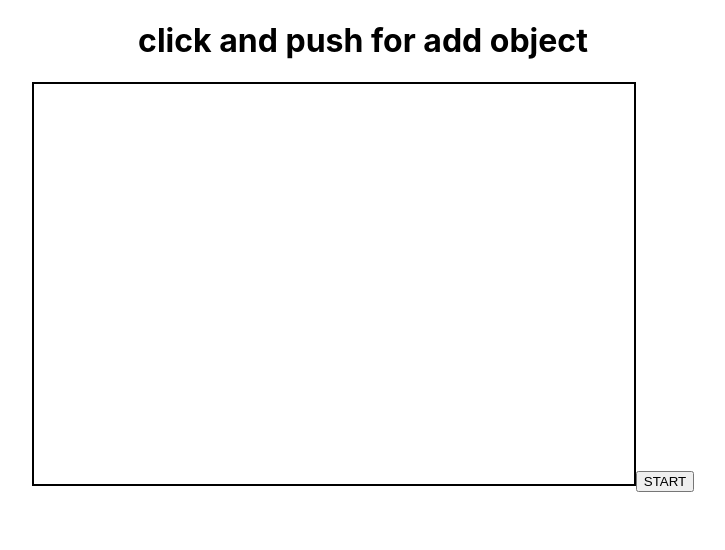
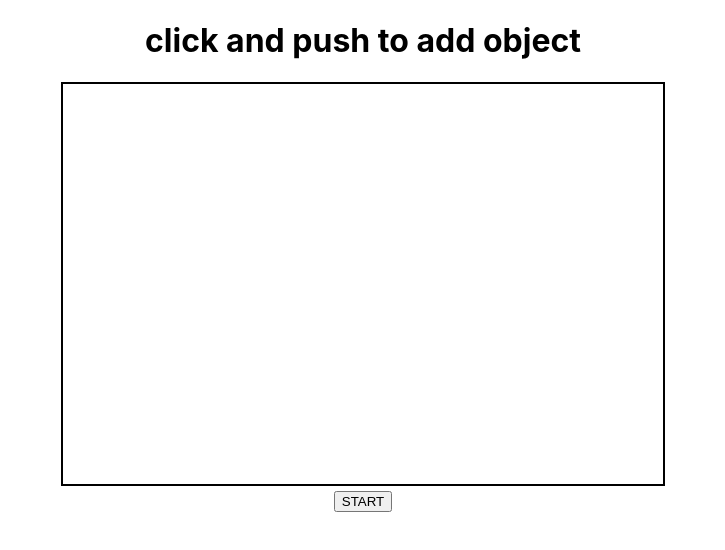
Before and after one commit to bazylevnik0/mlh0923, a React (Create React App) app in the folder gravity-simulation/: page / in a window 1280 px wide. Shown: the top 550 px of the page, without its empty margins (277-1002 px from the left). Built offline with nearby package versions, Linux system fonts and the light colour scheme.

Commit message:
add ui basic functional

```diff
--- a/gravity-simulation/src/App.js
+++ b/gravity-simulation/src/App.js
@@ -1,14 +1,39 @@
 //import logo from "./logo.svg";
 import "./App.css";
+import { useState } from "react";
 
 function App() {
-  return (
+  //create "global" var for calling the canvas object in different functions
+  var canvas = undefined;
+  //and setting the getting of the canvas from document after loading/render
+  window.addEventListener("load", (event) => {
+    console.log("window is fully loaded");
+    canvas = document.querySelector("canvas");
+    //set mouse listeners for canvas
+    canvas.addEventListener("mousedown", mouseDownCanvas);
+    canvas.addEventListener("mouseup", mouseUpCanvas);
+  });
+  //prepare render object
+  const renderApp = (
     <div className="App">
-      <h1>click and push for add object</h1>
-      <canvas id="canvas"></canvas>
-      <button>START</button>
+      <h1>click and push to add object</h1>
+      <canvas width="300px" height="200px"></canvas>
+      <br />
+      <button onClick={onClickButton}>START</button>
     </div>
   );
+  //UI functional
+  function mouseDownCanvas() {
+    console.log("mouseDownCanvas", canvas);
+  }
+  function mouseUpCanvas() {
+    console.log("mouseUpCanvas", canvas);
+  }
+  function onClickButton() {
+    console.log("onClickButton", canvas);
+  }
+
+  return renderApp;
 }
 
 export default App;
```
Also changed, not shown: gravity-simulation/src/index.js (+7 -7 lines).
